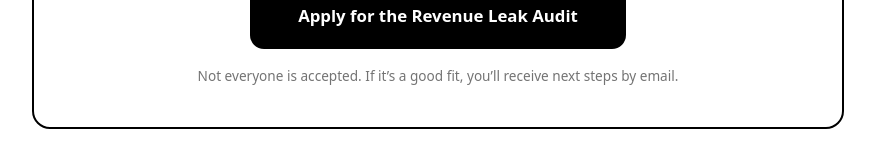
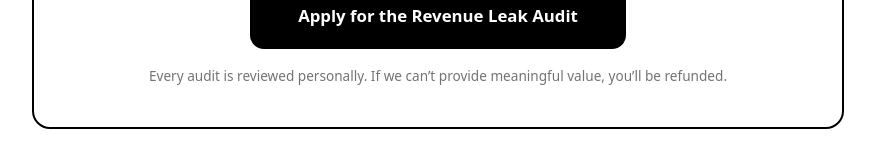
Before and after one commit to itsmenihal900-ctrl/leakops, a Next.js app: page /audit in a window 1280 px wide. Shown: the part 1609-1764 px from the top of the page, without its empty margins (202-1077 px from the left). Built offline with nearby package versions, Linux system fonts and the light colour scheme.

Commit message:
Updated paid audit cta copy with value-backed refund positioning

```diff
--- a/app/audit/page.tsx
+++ b/app/audit/page.tsx
@@ -155,8 +155,9 @@ export default function AuditPage() {
         </a>
 
         <p style={{ marginTop: "1rem", fontSize: "0.85rem", opacity: 0.6 }}>
-          Not everyone is accepted. If it’s a good fit, you’ll receive next steps
-          by email.
+          Every audit is reviewed personally.
+If we can’t provide meaningful value, you’ll be refunded.
+
         </p>
       </section>
     </main>
```
